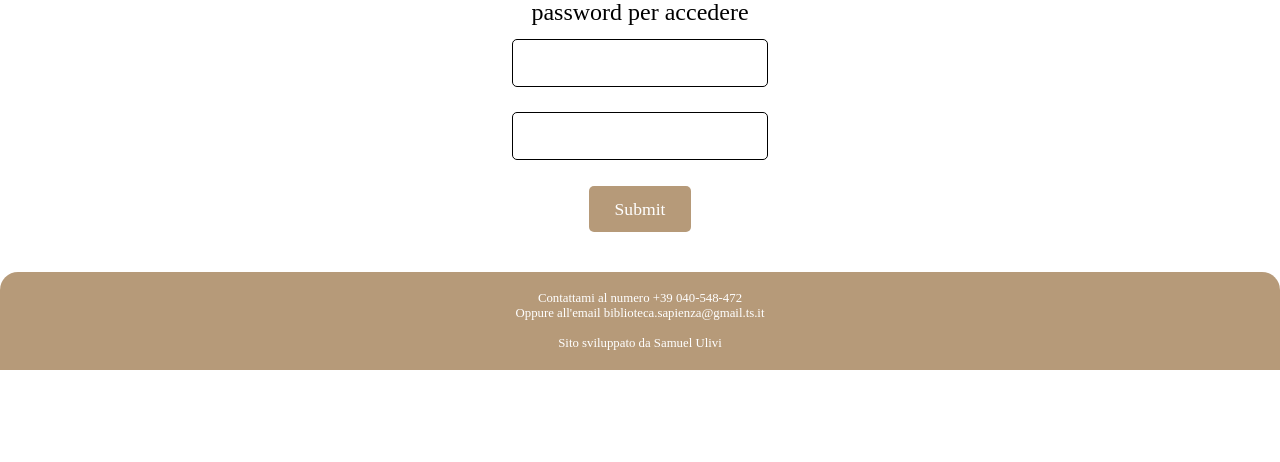
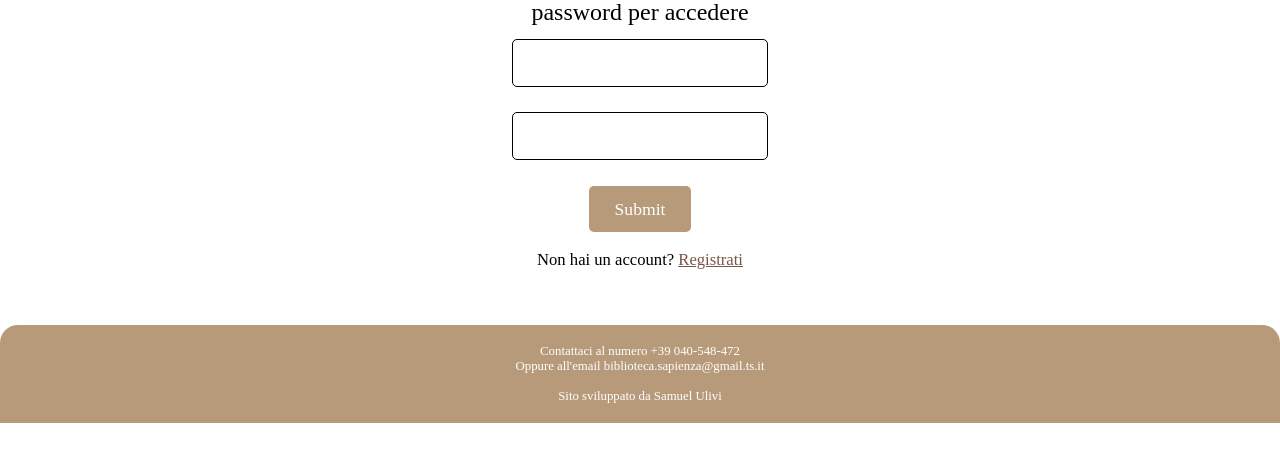
Before and after one commit to Ulviquellovero/Biblioteca, a PHP site: page /login.php in a window 1280 px wide. Shown: the part 308-770 px from the top of the page. Run offline with PHP 8.4, Linux system fonts and the light colour scheme; some web fonts are replaced.

Commit message:
Modifiche Minori

```diff
--- a/auth.php
+++ b/auth.php
@@ -41,4 +41,5 @@
         "autenticato" => $autenticato,
     );
     echo json_encode($rowJSON);
+    require_once("var_connclose.php");
 ?>
--- a/catalogo.php
+++ b/catalogo.php
@@ -1,6 +1,7 @@
 <html>
     <head>
-
+        <title>Catalogo</title>
+        <link rel="icon" type="image/png" href="img/Sapienza.png">
     </head>
 
     <body>
--- a/css/login_style.css
+++ b/css/login_style.css
@@ -62,5 +62,24 @@ body {
 
 #footerLogin
 {
-    margin-top: 7vw;
+    margin-top: 3vw;
 }
+
+#registrati{
+
+    font-size: 1.3vw;
+    margin-top: 4%;
+}
+
+.nuovoAccountDiv{
+
+    width: 100%;
+    display: flex;
+    justify-content: center;
+}
+
+#linkRegistrati
+{
+    text-decoration: underline;
+    color: #795548;
+}
--- a/footer.html
+++ b/footer.html
@@ -5,7 +5,7 @@
 
     <body>
         <div id="body_footer">
-            <p id="testoFooter">Contattami al numero +39 040-548-472<br>Oppure all'email biblioteca.sapienza@gmail.ts.it<br><br>Sito sviluppato da Samuel Ulivi</p>
+            <p id="testoFooter">Contattaci al numero +39 040-548-472<br>Oppure all'email biblioteca.sapienza@gmail.ts.it<br><br>Sito sviluppato da Samuel Ulivi</p>
         </div>
     </body>
 </html>
--- a/index.php
+++ b/index.php
@@ -1,6 +1,8 @@
 <html>
     <head>
         <link rel="stylesheet" href="css/index_style.css">
+        <title>Home</title>
+        <link rel="icon" type="image/png" href="img/Sapienza.png">
     </head>
 
     <body>
--- a/login.php
+++ b/login.php
@@ -1,6 +1,8 @@
 <html>
     <head>
         <link rel="stylesheet" href="css/login_style.css">
+        <title>Login</title>
+        <link rel="icon" type="image/png" href="img/Sapienza.png">
     </head>
 
     <body>
@@ -14,6 +16,13 @@
             </form>
             <span id='erroreCredenziali'></span>
         </div>
+
+        <div class = "nuovoAccountDiv">
+            <p id = "registrati">  Non hai un account?
+            <a id='linkRegistrati' href="registrati.php"> Registrati </a>
+            </p>
+        </div>
+
         <div id='footerLogin'>
             <?php require_once("footer.html"); ?>
         </div>
```
